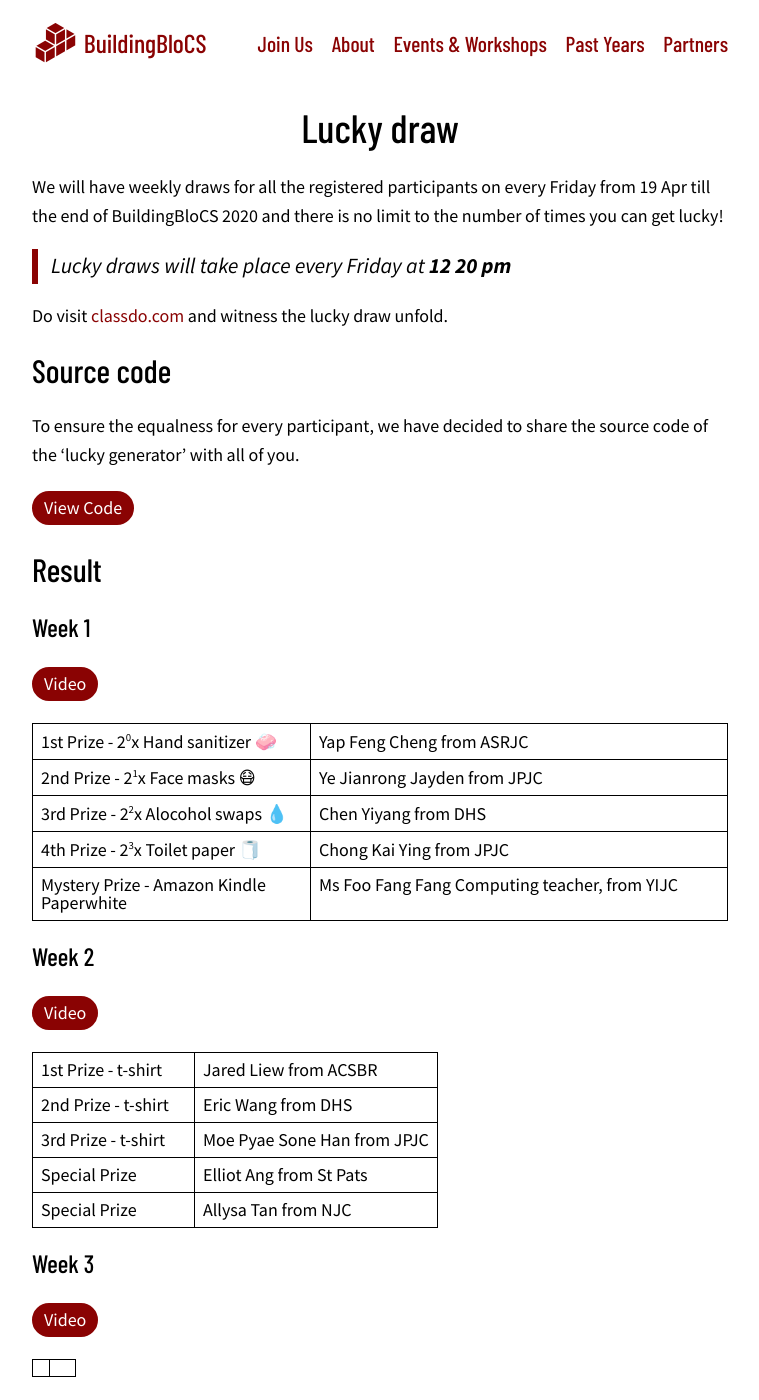
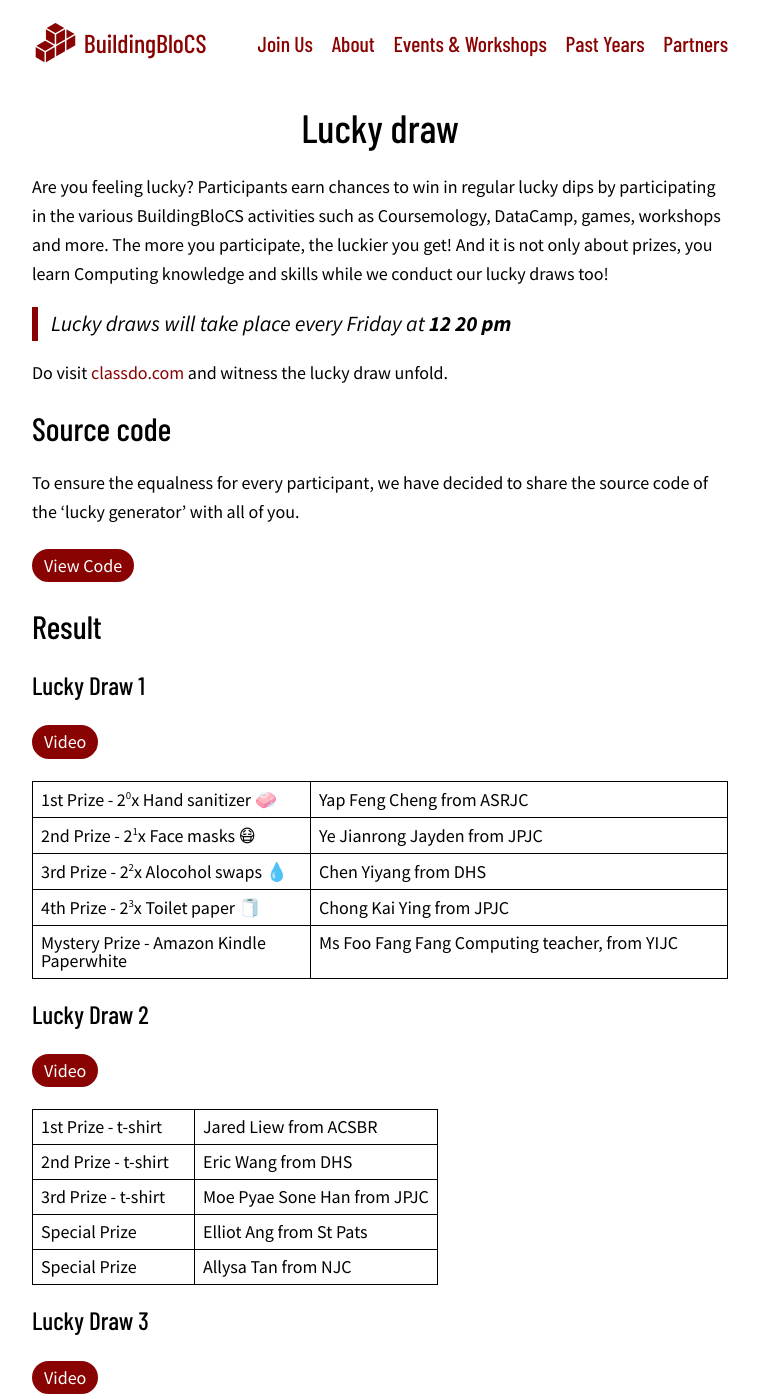
Before and after one commit to buildingblocs/2020, a Jekyll site: the page built from pre-event/luckydraw/index.md, in a window 1280 px wide and 1400 px high. Shown: the whole window, without its empty margins (260-1019 px from the left). Built offline with Jekyll 4.4.1, drawn with Linux system fonts in a browser that asks for light colours; some web fonts are replaced; our own code applies the rules of GitHub Pages for plain Markdown files; some of the changed text lies outside the part shown.

Commit message:
Update index.md

```diff
--- a/pre-event/luckydraw/index.md
+++ b/pre-event/luckydraw/index.md
@@ -5,7 +5,7 @@
 
 # Lucky draw
 
-We will have weekly draws for all the registered participants on every Friday from 19 Apr till the end of BuildingBloCS 2020 and there is no limit to the number of times you can get lucky!
+Are you feeling lucky? Participants earn chances to win in regular lucky dips by participating in the various BuildingBloCS activities such as Coursemology, DataCamp, games, workshops and more. The more you participate, the luckier you get! And it is not only about prizes, you learn Computing knowledge and skills while we conduct our lucky draws too!
 
 >Lucky draws will take place every Friday at **12 20 pm**
 
@@ -20,7 +20,7 @@
 
 ## Result
 {% for week in site.data.awards %}
-<h3>Week {{ week.week }}</h3>
+<h3>Lucky Draw {{ week.week }}</h3>
 <a class="btn" href="{{ site.baseurl }}/pre-event/luckydraw/video#{{week.week}}">Video</a>
 <table>
     {% for awards in week.awards %}
```
